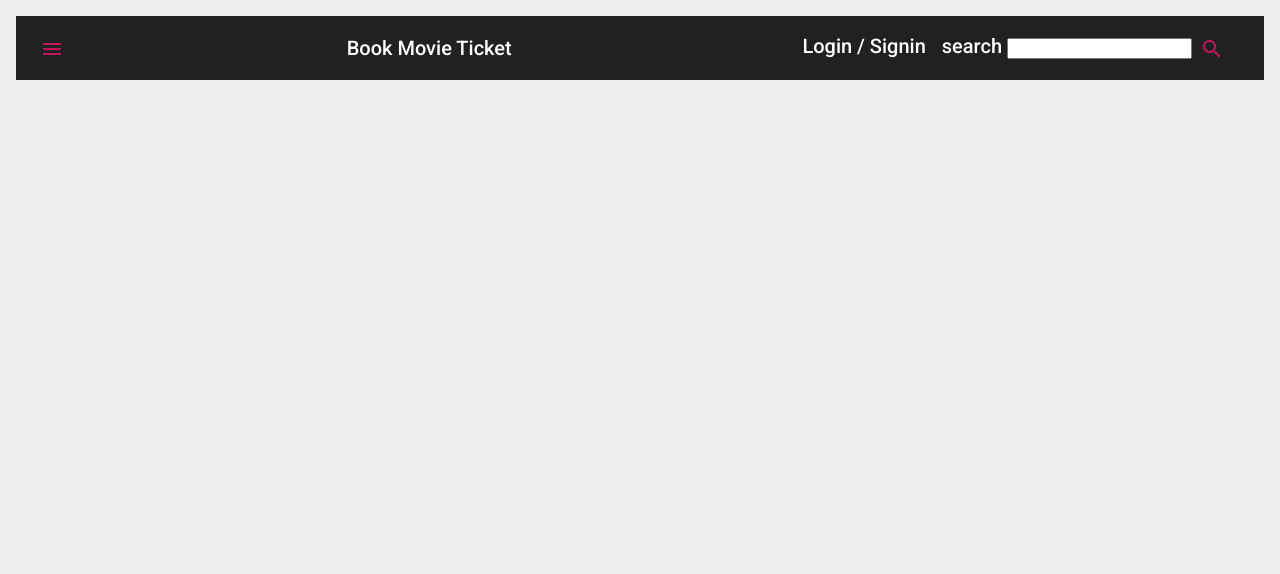
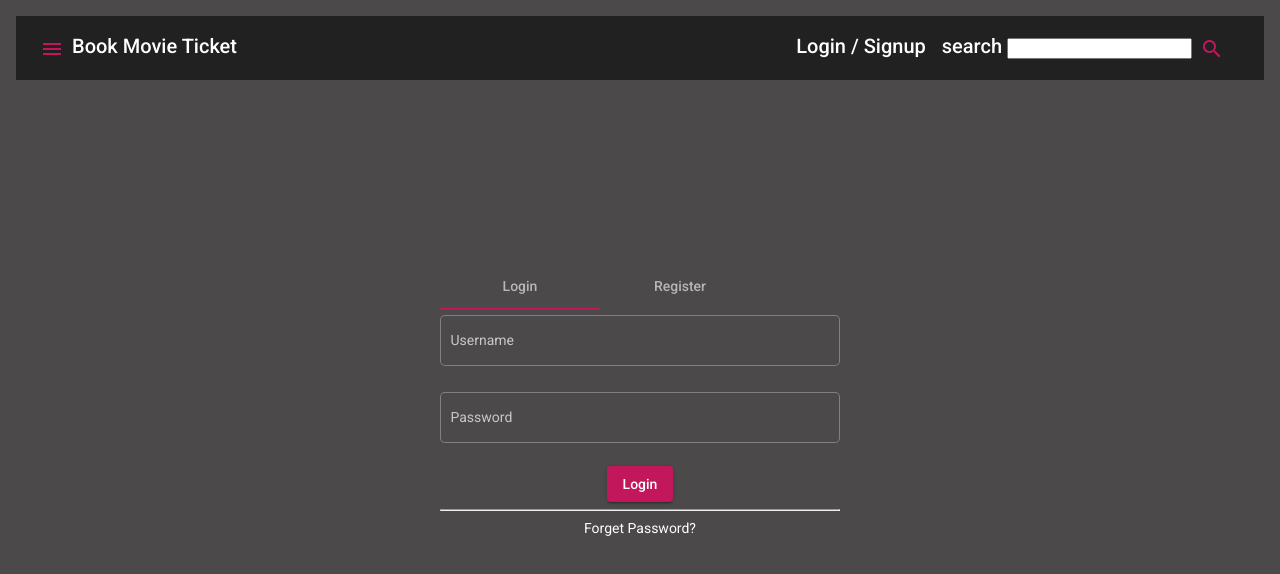
Before and after one commit to varshasahani/Book_movie_ticket, an Angular app: page /login in a window 1280 px wide. Before the commit this address led to /. Shown: the top 574 px of the page. Built offline with nearby package versions, Linux system fonts and the light colour scheme.

Commit message:
login/signup

```diff
--- a/src/app/app-routing.module.ts
+++ b/src/app/app-routing.module.ts
@@ -1,10 +1,17 @@
 import { NgModule } from '@angular/core';
 import { RouterModule, Routes } from '@angular/router';
+import {HomeComponent} from "./home/home.component"
+import { LoginComponent } from './login/login.component';
 
-const routes: Routes = [];
+const routes: Routes = [
+  {path : 'home',component:HomeComponent},
+  {path : 'login',component:LoginComponent},
+
+];
 
 @NgModule({
   imports: [RouterModule.forRoot(routes)],
   exports: [RouterModule]
 })
 export class AppRoutingModule { }
+export const rountingComponents=[HomeComponent,LoginComponent]
--- a/src/app/app.component.css
+++ b/src/app/app.component.css
@@ -17,14 +17,14 @@ mat-sidenav-container{
     bottom: 0;
     left: 0;
     right: 0;
-    background: #eee;
+    background: rgb(75, 73, 74);
 }
 mat-sidenav,mat-sidenav-content{
     padding: 16px;
 }
 
 mat-sidenav{
-    background-color: rgb(255, 127, 178);
+    background-color:black;
     width: 200px;
 }
 
@@ -47,3 +47,7 @@ mat-sidenav{
   .example-full-width {
     width: 100%;
   }
+  .brand{
+    text-align: center;
+
+  }
--- a/src/app/app.component.html
+++ b/src/app/app.component.html
@@ -1,5 +1,5 @@
-<mat-sidenav-container>
-  <mat-sidenav #sidenav mode="side" [(opened)]="opened">
+<mat-sidenav-container color="primary">
+  <mat-sidenav #sidenav mode="side" [(opened)]="opened" color="primary">
     <div class="sidenav">
       <div class="mat-display-1">Home</div>
       <section class = "tp-section">
@@ -14,20 +14,24 @@
           </section>
     </div>
   </mat-sidenav>
+
+
+  <!------main content---------->
   <mat-sidenav-content>
 
-    <mat-toolbar class="navbar" >
+    <mat-toolbar class="navbar">
       <div>
         <button mat-icon-button color="primary" (click)="sidenav.toggle()" aria-label="Example icon button with a menu icon">
         <mat-icon>menu</mat-icon>
         </button>
-      </div>
-      <div>
-        <span>Book Movie Ticket</span>
+        <a class="brand">
+        <span >Book Movie Ticket</span>
+      </a>
       </div>
 
+
       <div>
-        <span>Login / Signin</span>
+        <span>Login / Signup</span>
         <!-- <span>Log out</span> -->
         <span>search
           <input MatInput>
@@ -42,3 +46,5 @@
   </mat-sidenav-content>
 
 </mat-sidenav-container>
+
+<router-outlet></router-outlet>
--- /dev/null
+++ b/src/app/home/home.component.ts
@@ -0,0 +1,16 @@
+import { Component, OnInit } from '@angular/core';
+
+@Component({
+  selector: 'app-home',
+  templateUrl: './home.component.html',
+  styleUrls: ['./home.component.css']
+})
+export class HomeComponent implements OnInit {
+
+
+  constructor() { }
+
+  ngOnInit(): void {
+  }
+
+}
--- /dev/null
+++ b/src/app/login/login.component.css
@@ -0,0 +1,20 @@
+.example-card {
+  max-width: 400px;
+}
+
+.example-header-image {
+  background-image: url('https://material.angular.io/assets/img/examples/shiba1.jpg');
+  background-size: cover;
+}
+.center-content{
+  text-align: -webkit-center;
+   height: 100vh;
+   display: flex;
+   justify-content: center;
+   align-items: center;
+   display: flex;
+   flex-direction: row;
+}
+.example-full-width {
+  width: 100%;
+}
--- /dev/null
+++ b/src/app/login/login.component.html
@@ -0,0 +1,57 @@
+
+<div class="center-content" appearance="outline">
+
+    <mat-card class="example-card">
+      <mat-tab-group dynamicHeight>
+        <mat-tab label="Login">
+          <div class="short">
+            <mat-form-field class="example-full-width" appearance="outline">
+              <mat-label>Username</mat-label>
+              <input matInput placeholder="Username" value="">
+            </mat-form-field>
+
+            <mat-form-field class="example-full-width" appearance="outline">
+              <mat-label>Password</mat-label>
+              <input matInput placeholder="Password" appearance="outline">
+
+            </mat-form-field>
+            <button mat-raised-button color="primary">Login</button>
+          <hr>
+            <div>
+            <span>Forget Password?</span>
+          </div>
+          </div>
+        </mat-tab>
+        <mat-tab label="Register">
+          <div class="example-large-box mat-elevation-z4">
+            <div class="short">
+              <mat-form-field class="example-full-width" appearance="outline">
+                <mat-label>Username</mat-label>
+                <input matInput placeholder="Username" value="">
+              </mat-form-field>
+
+              <mat-form-field class="example-full-width" appearance="outline">
+                <mat-label>Eamil</mat-label>
+                <input matInput placeholder="Password" appearance="outline">
+              </mat-form-field>
+              <mat-form-field class="example-full-width" appearance="outline">
+                <mat-label>Password</mat-label>
+                <input matInput placeholder="Username" value="">
+              </mat-form-field>
+
+              <mat-form-field class="example-full-width" appearance="outline">
+                <mat-label>Confirm Password</mat-label>
+                <input matInput placeholder="Password" appearance="outline">
+
+              </mat-form-field>
+              <button mat-raised-button color="primary">Signup</button>
+            <hr>
+
+            </div>
+          </div>
+        </mat-tab>
+      </mat-tab-group>
+
+
+      </mat-card>
+    </div>
--- /dev/null
+++ b/src/app/login/login.component.ts
@@ -0,0 +1,15 @@
+import { Component, OnInit } from '@angular/core';
+
+@Component({
+  selector: 'app-login',
+  templateUrl: './login.component.html',
+  styleUrls: ['./login.component.css']
+})
+export class LoginComponent implements OnInit {
+  hide=true;
+  constructor() { }
+
+  ngOnInit(): void {
+  }
+
+}
```
Also changed, not shown: src/app/app.module.ts (+9 -2 lines), src/app/material/material.module.ts (+5 -2 lines), src/app/home/home.component.css (added), src/app/home/home.component.html (added), 2 other files (tests, documents, lock files or other folders).
